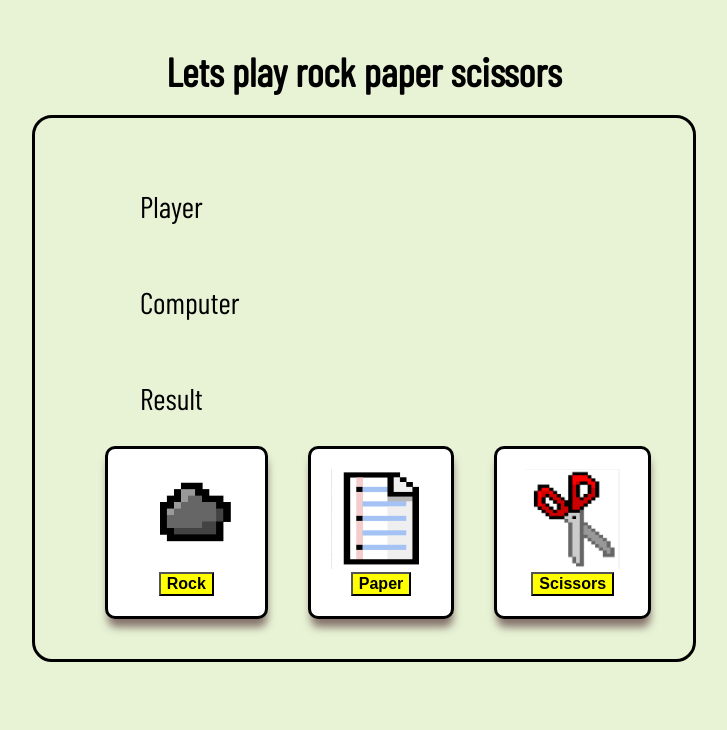
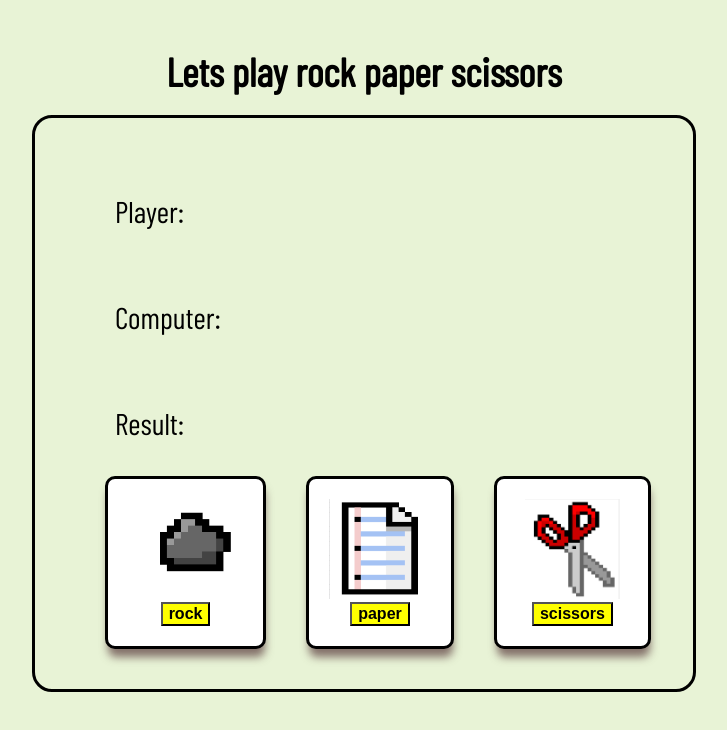
Before and after one commit to aeefiqz/rock-paper-scissors, a plain HTML site: page index.html in a window 1280 px wide. Shown: the whole page, without its empty margins (276-1003 px from the left). Drawn offline with nearby package versions, Linux system fonts and the light colour scheme.

Commit message:
Created a seperate div for player,computer and result

```diff
--- a/index.html
+++ b/index.html
@@ -11,21 +11,21 @@
 <body>
     <h1 id="title">Lets play rock paper scissors</h1>
     <div class="container">
-        <p class="player-computer-result">Player</p>
-        <p class="player-computer-result">Computer</p>
-        <p class="player-computer-result">Result</p>
+        <div class="player-computer-result player">Player:</div>
+        <div class="player-computer-result computer">Computer:</div>
+        <div class="player-computer-result result">Result:</div>
     <div class="card-container">
       <div class="cards card-1">
         <img class="icon-image" src="./rock.webp" alt="rock image">
-        <button type="button" class="btn btn-rock">Rock</button>
+        <button type="button" class="btn btn-rock">rock</button>
       </div>
       <div class="cards card-2">
         <img class="icon-image" src="./paper.webp" alt="paper-image">
-        <button type="button" class="btn btn-paper">Paper</button>
+        <button type="button" class="btn btn-paper">paper</button>
       </div>
       <div class="cards card-3">
         <img class="icon-image" src="./scissors.webp" alt="scissors-image">
-        <button type="button" class="btn btn-scissors">Scissors</button>
+        <button type="button" class="btn btn-scissors">scissors</button>
       </div>
     </div>
     </div>
--- a/styles.css
+++ b/styles.css
@@ -5,6 +5,7 @@ html {
     background-color:#E8F3D6;
     font-family:'Barlow Condensed','sans-serif';
 }
+
 
 #title {
 
@@ -32,7 +33,8 @@ html {
 .player-computer-result {
     font-size:30px;
     align-self:flex-start;
-    padding-left:35px;
+    padding:35px 10px;
+
 }
 .card-container {
     display:flex;
```
